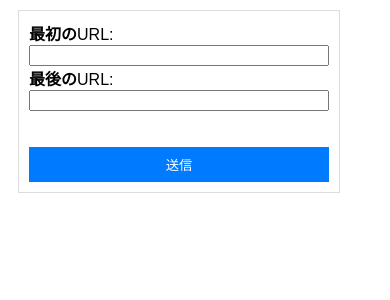
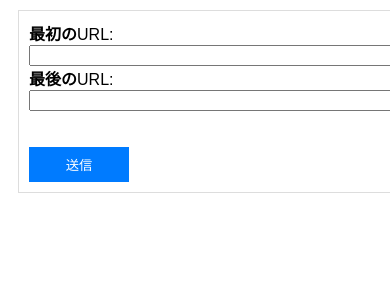
Before and after one commit to Outpost-JP/indexing, a Flask app: page / in a window 390 px wide; the page is wider, and only the part inside the window is pictured. Shown: the top 300 px of that part. Run offline with Flask 3, Linux system fonts and the light colour scheme; parts of the project's set-up code (start-up, migrations or seed data) failed here and were passed over.

Commit message:
広げました

```diff
--- a/static/css/style.css
+++ b/static/css/style.css
@@ -9,7 +9,7 @@ body {
     border: 1px solid #ddd;
     display: flex;
     flex-direction: column;
-    width: 300px;
+    width: 100%;
 }
 
 #urlInput {
@@ -23,6 +23,7 @@ body {
     background-color: #007bff;
     color: white;
     border: none;
+    width: 100px;
     cursor: pointer;
 }
 
@@ -38,6 +39,7 @@ body {
 
     #urlInput {
         margin-bottom: 8px;
+        max-width: 100%;
     }
 
     #submitButton {
```
